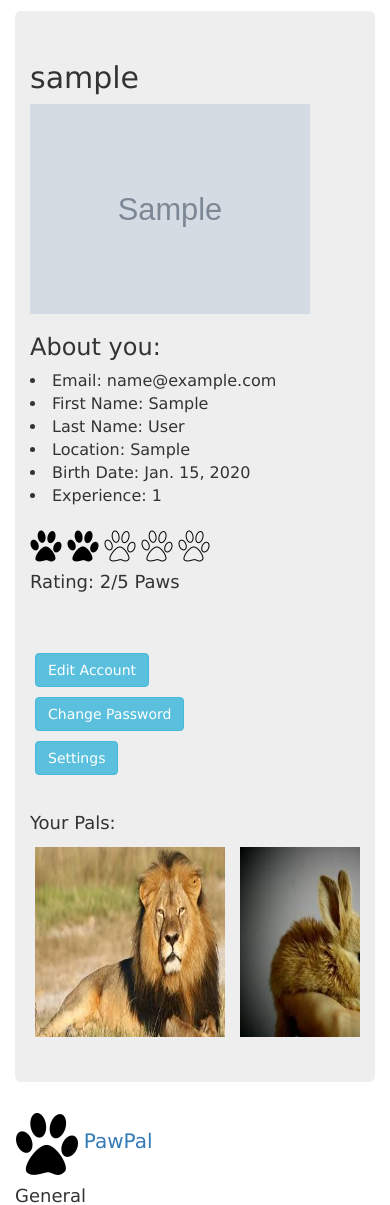
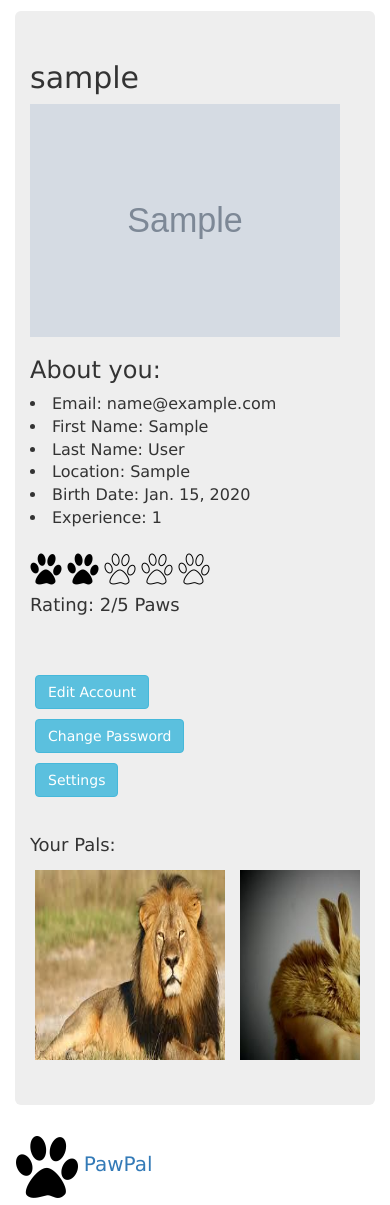
Before and after one commit to haradra/WAD2Proj, a Django app: page /pawpal/myaccount/ in a window 390 px wide. Shown: the part 59-1264 px from the top of the page. Run offline with Django 3.2, Linux system fonts and the light colour scheme; a user stored in the database is signed in; tables that the repository leaves empty hold one stand-in row (values such as "Sample post"); grey boxes marked "Sample" are stand-in pictures; some libraries are stand-ins or nearby versions.

Commit message:
The site is now responsive

```diff
--- a/pawpal_project/pawpal/views.py
+++ b/pawpal_project/pawpal/views.py
@@ -207,10 +207,7 @@ def get_user_profile(request, username):
     user = UserProfile.objects.get(user=user)
     userProfile = UserProfile.objects.get(user=request.user)
     return render(request, 'pawpal/user_profile.html', {"user":user,"rating":2,"ratings":range(1,6),"userProfile":userProfile})
-@login_required
-def messenger(request):
-    return HttpResponse("""Messenger page
-    <a href="/pawpal/">home</a>""")
+
 @login_required
 def myaccount(request):
     user = UserProfile.objects.get(user=request.user)
--- a/pawpal_project/static/css/stylesheet.css
+++ b/pawpal_project/static/css/stylesheet.css
@@ -50,6 +50,7 @@ li.active .white-link {
 
 #images-left {
     position: relative;
+    max-width: 100%;
     width: 640px;
     height: 340px;
     float: left;
@@ -71,8 +72,8 @@ li.active .white-link {
 
 #image-about {
     width: 504px;
-    height: 532px;
     margin: 0 auto;
+    max-width: 100%;
 }
 
 .container-centre {
@@ -87,6 +88,11 @@ li.active .white-link {
 #profile-right {
     float: right;
     width: 200px;
+}
+
+.profile-image-myaccount {
+    width: 310px;
+    max-width: 100%;
 }
 
 .images-myaccount {
--- a/pawpal_project/templates/pawpal/myaccount.html
+++ b/pawpal_project/templates/pawpal/myaccount.html
@@ -15,7 +15,7 @@
 		<div class="row">
 			<div class="col-md-4">
 				<h2>{{ user.user.username }}</h2>
-				<img src="{{ user.profilePicture.url }}" class="images-myaccount" alt="No Picture uploaded" />
+				<img src="{{ user.profilePicture.url }}" class="profile-image-myaccount" alt="No Picture uploaded" />
 			</div>
 			<div class="col-md-6">
 				<h3>About you:</h3>
--- a/pawpal_project/templates/pawpal/user_profile.html
+++ b/pawpal_project/templates/pawpal/user_profile.html
@@ -15,7 +15,7 @@
 		<div class="row">
             <div class="col-md-4">
 				<h2>{{ user.user.username }}</h2>
-				<img src="{{ user.profilePicture.url }}" class="images-myaccount"/>
+				<img src="{{ user.profilePicture.url }}" class="profile-image-myaccount"/>
 			</div>
 			<div class="col-md-6">
                 <br /><br />
@@ -42,7 +42,7 @@
 		</div>
 			<div class="col-md-2">
 				<br /><br />
-				<button type="button" class="btn btn-info" onclick="location.href = '{% url 'messenger' %}';">Messenger</button><br />
+				<button type="button" class="btn btn-info" onclick="location.href = '';">Messenger</button><br />
 			</div>
 		</div>
 {% endblock %}
```
